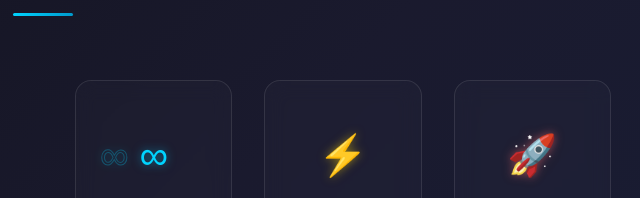
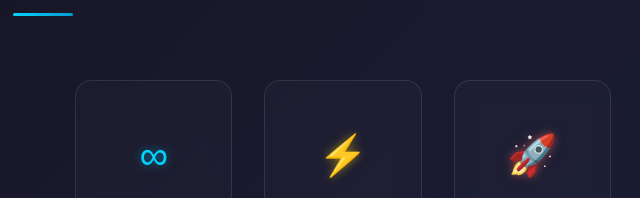
Before and after one commit to Asstar-X/Asstar-X.github.io, a plain HTML site: page index.html in a window 1280 px wide. Shown: the part 963-1161 px from the top of the page, 597-1237 px from the left. Drawn offline with Linux system fonts and the light colour scheme.

Commit message:
Update Index.html  website - 2025年 7月29日 星期二 11时01分54秒 CST

```diff
--- a/styles.css
+++ b/styles.css
@@ -602,19 +602,6 @@ section {
 .stat-card:nth-child(1) .stat-icon {
     color: var(--primary-color);
     text-shadow: 0 0 10px rgba(0, 212, 255, 0.5);
-    position: relative;
-}
-
-.stat-card:nth-child(1) .stat-icon::before {
-    content: '∞';
-    position: absolute;
-    top: 0;
-    left: 0;
-    color: transparent;
-    -webkit-text-stroke: 1px var(--primary-color);
-    text-stroke: 1px var(--primary-color);
-    opacity: 0.3;
-    z-index: -1;
 }
 
 .stat-card:nth-child(2) .stat-icon {
```
